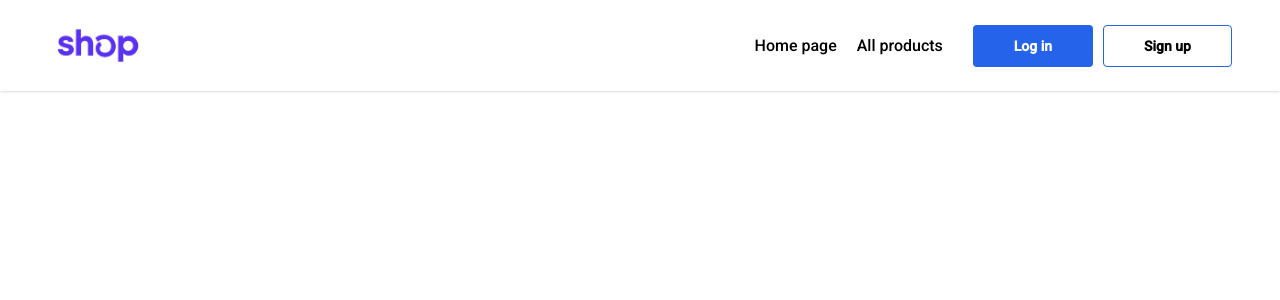
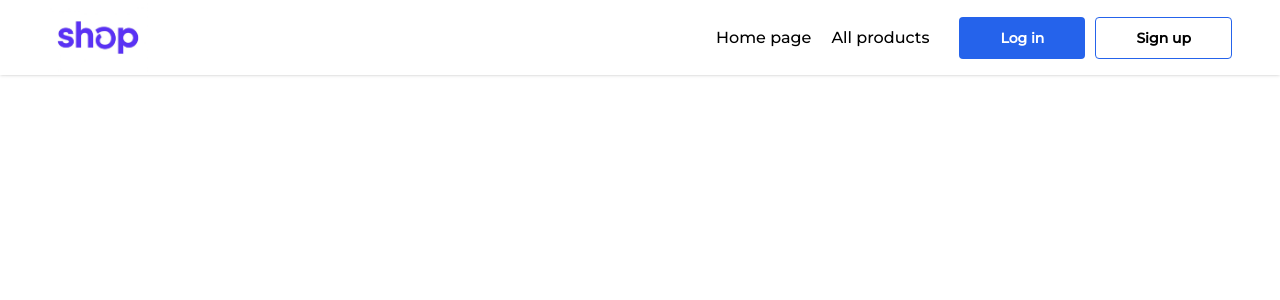
Before and after one commit to asadbekme/next-shop, a Next.js app: page / in a window 1280 px wide. Shown: the top 300 px of the page. Built offline with nearby package versions, Linux system fonts and the light colour scheme.

Commit message:
fix: Montserrat font added

```diff
--- a/src/app/layout.tsx
+++ b/src/app/layout.tsx
@@ -1,9 +1,13 @@
 import "./globals.css";
 import type { Metadata } from "next";
-import { Roboto } from "next/font/google";
+import { Montserrat } from "next/font/google";
 import Navbar from "@/components/navbar";
 
-const roboto = Roboto({ subsets: ["latin"], style: "normal", weight: "500" });
+const montserrat = Montserrat({
+  subsets: ["latin"],
+  weight: "500",
+  display: "swap",
+});
 
 export const metadata: Metadata = {
   title: "Create Next App",
@@ -17,7 +21,7 @@ export default function RootLayout({
 }) {
   return (
     <html lang="en">
-      <body className={roboto.className}>
+      <body className={montserrat.className}>
         <Navbar />
         {children}
       </body>
--- a/src/components/navbar.tsx
+++ b/src/components/navbar.tsx
@@ -3,7 +3,7 @@ import Link from "next/link";
 
 const Navbar = () => {
   return (
-    <header className="flex items-center px-4 md:px-12 py-2 justify-between fixed top-0 w-full z-50 shadow bg-white">
+    <header className="flex items-center px-4 md:px-12 py-0 justify-between fixed top-0 w-full z-50 shadow bg-white">
       <Link href={"/"}>
         <Image src={"/shop.jpeg"} alt="logo image" width={100} height={20} />
       </Link>
```
